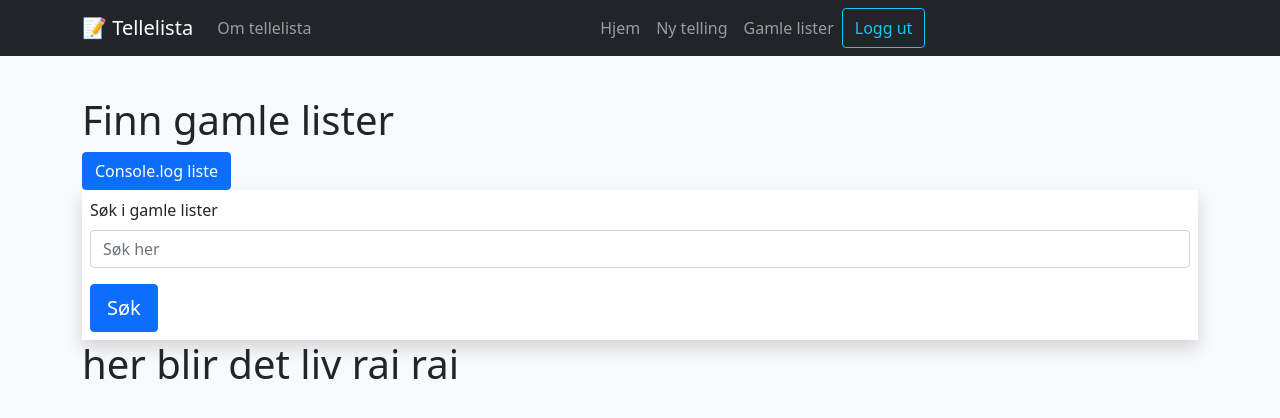
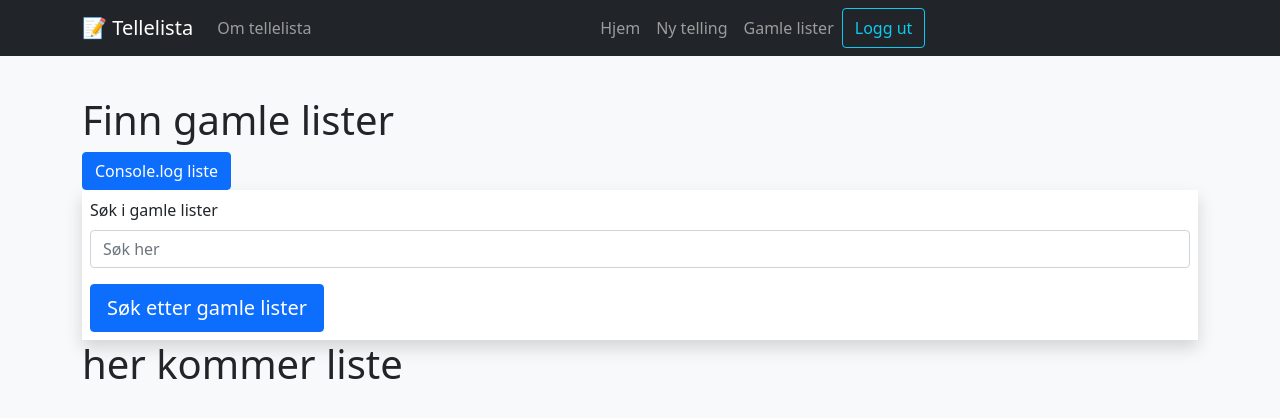
Before and after one commit to torhenningegenes/telleliste, a Next.js app: page /Old-lists in a window 1280 px wide. Shown: the top 418 px of the page. Built offline with nearby package versions, Linux system fonts and the light colour scheme; no server answers; the database is empty; sample sign-in values are in the browser's storage.

Commit message:
working on searchbar

```diff
--- a/pages/Old-lists/index.tsx
+++ b/pages/Old-lists/index.tsx
@@ -14,6 +14,7 @@ import Container from "../../node_modules/react-bootstrap/esm/Container";
 function OldLists() {
   const [showOldLists, setShowOldLists] = useState(false);
   const [oldLists, setOldLists] = useState();
+  const [formState, setFormState] = useState(null);
   let dbRef = useRef([]);
 
   // send a call to the database
@@ -24,20 +25,16 @@ function OldLists() {
   //const readFromDB = async function () {
   const db = getDatabase();
   const tellingerPath = ref(db, "Tellinger");
-
-  useEffect(() => {
   onValue(tellingerPath, (snapshot) => {
     const data = snapshot.val();
     console.log(data);
     if (data !== null) {
       dbRef.current = [...Object.values(data)];
-        console.log(dbRef.current.filter((a) => (a.avdeling = "avdeling 8")));
 
       //console.log("Hei fra useRef", dbRef.current);
     }
   });
-  }),
-    [];
+  useEffect(() => {}), [];
 
   // const newArr = Object.values(dbData);
   // const returnArr = Object.entries(newArr);
@@ -48,19 +45,10 @@ function OldLists() {
   //console.log(oldLists);
   // Map out old lists from DB
 
+  const renderList = function () {
     console.log(dbRef.current.filter((a) => (a.avdeling = "avdeling 8")));
-  const renderList = function () {
     setShowOldLists(true);
-    // flatArr.filter((e) => {
-    //   if (e.avdeling) {
-    //     console.log(e);
-    //   }
-    // });
-    // newArr.forEach((a) => {
-    //   a.forEach((e) => {
-    //     console.log(e);
-    //   });
-    // });
+    console.log(showOldLists);
   };
 
   return (
@@ -70,8 +58,8 @@ function OldLists() {
         <div>
           <Button onClick={renderList}>Console.log liste</Button>
         </div>
-        <SearchBar />
-        <h1>her blir det liv rai rai</h1>
+        <SearchBar formState={formState} setFormState={setFormState} />
+        <h1>her kommer liste</h1>
       </Container>
     </div>
   );
--- a/pages/Old-lists/search-bar.tsx
+++ b/pages/Old-lists/search-bar.tsx
@@ -1,7 +1,13 @@
+import { Fragment, useState, useRef } from "react";
 import { Form, Button, Container } from "react-bootstrap";
-import { Fragment } from "react";
 
-function SearchBar() {
+function SearchBar(props) {
+  const { formState, setFormState } = props;
+  let formRef: string = useRef("Søk her");
+
+  // Take value from search. Use string methods like make lower case and remove whitespaces. Then filter on word `.filter(${input})`
+  // If ${input} === true render html with list.
+
   return (
     <Fragment>
       <Container
@@ -11,12 +17,17 @@ function SearchBar() {
         <Form>
           <Form.Group className="mb-3" controlId="formBasicEmail">
             <Form.Label>Søk i gamle lister</Form.Label>
-            <Form.Control type="email" placeholder="Søk her" />
+            <Form.Control
+              type="search"
+              placeholder="Søk her"
+              value={formState}
+              onChange={(e) => setFormState(e.target.value)}
+            />
             {/* <Form.Text className="text-muted">Søk</Form.Text> */}
           </Form.Group>
 
           <Button variant="primary" type="submit" className="rounded btn-lg">
-            Søk
+            Søk etter gamle lister
           </Button>
         </Form>
       </Container>
```
Lines whose indentation alone changed are shown as unchanged.
